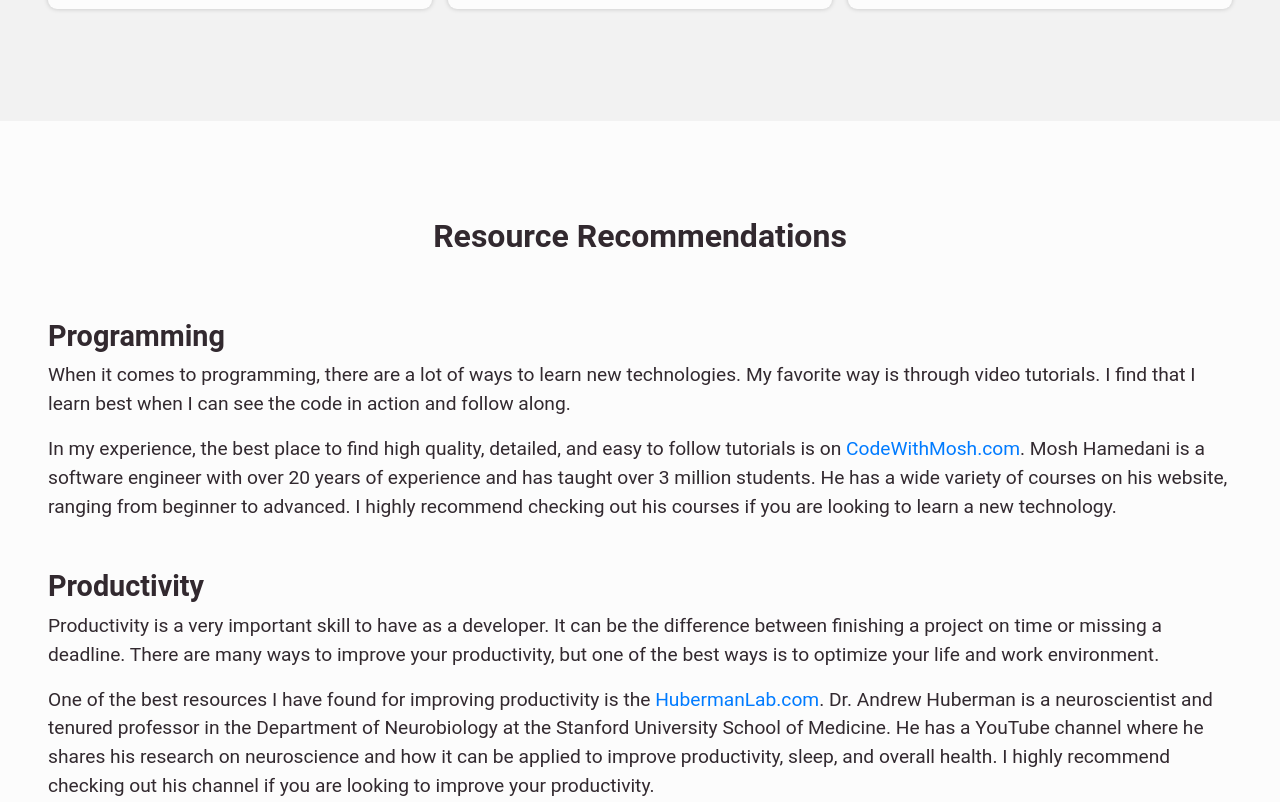
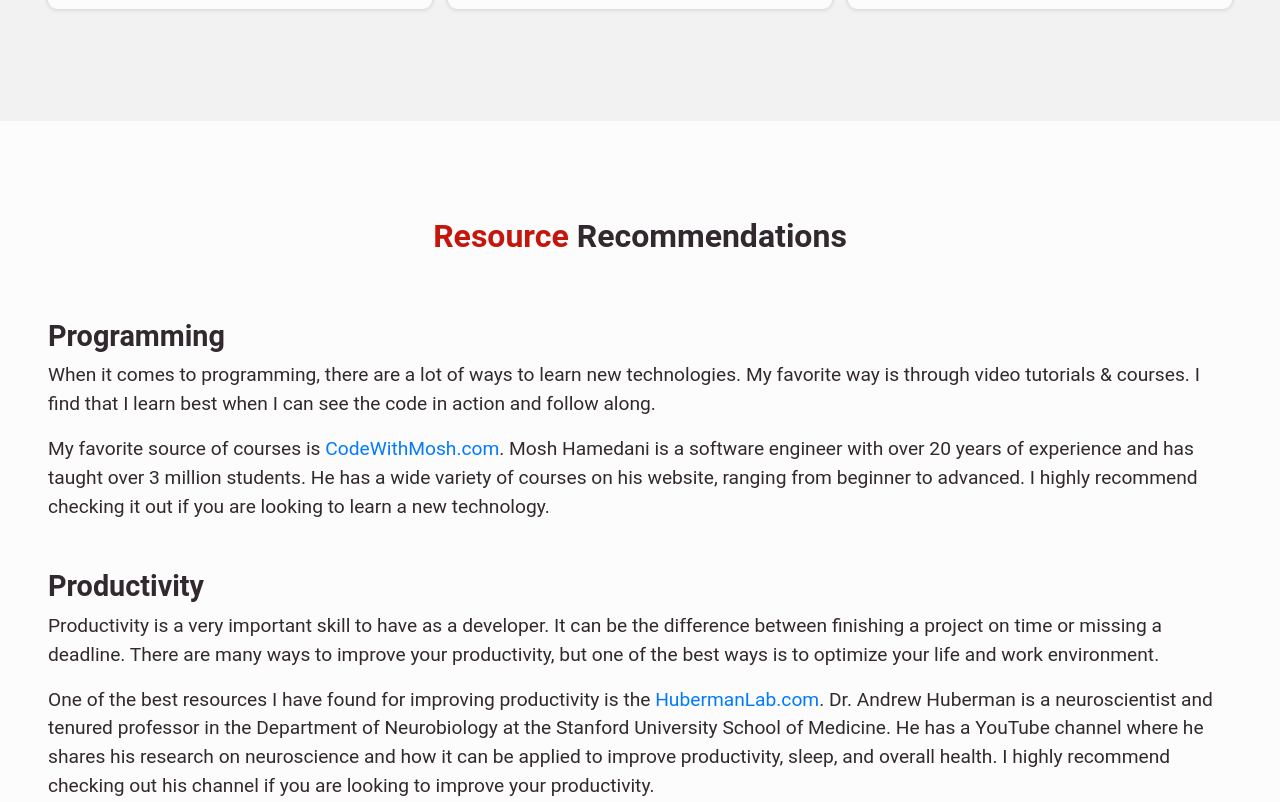
Before and after one commit to JacobBowlware/EfficientDev, a React (Create React App) app: page / in a window 1280 px wide. Shown: the part 1218-2020 px from the top of the page. Built offline with nearby package versions, Linux system fonts and the light colour scheme.

Commit message:
Implement more color into text.

```diff
--- a/src/css/App.css
+++ b/src/css/App.css
@@ -101,6 +101,17 @@
   width: 80%;
   max-width: 600px;
   border-radius: 9px;
+  box-shadow: 0 0 5px rgba(0, 0, 0, 0.2);
+  height: 100%;
+  transition: all .3s;
+}
+
+.web-section__item-img-no-shadow {
+  box-shadow: none;
+}
+
+.web-section__item-img:hover {
+  scale: 1.01;
 }
 
 .blog-page {
@@ -213,6 +224,3 @@
   font-size: 1rem;
   margin-right: .2rem;
 }
-
-
-@media screen and (min-width: 768px) {}
--- a/src/css/Home.css
+++ b/src/css/Home.css
@@ -68,18 +68,29 @@
     align-items: center;
 }
 
+.home-resources-grid {
+    padding-top: 0;
+    padding-bottom: 0;
+}
+
 .home-resources-container__item {
     margin-top: 2rem;
+    display: flex;
+    justify-content: center;
+    align-items: center;
+    flex-direction: column;
 }
 
 .home-resources__item-header {
     font-weight: 600;
     font-size: 1.6rem;
+    width: 100%;
 }
 
 .home-resources__item-body {
     font-size: 1rem;
     font-weight: 400;
+    width: 100%;
 }
 
 @media screen and (min-width: 768px) {
@@ -91,3 +102,9 @@
         font-size: 1.8rem;
     }
 }
+
+@media screen and (max-width: 1024px) {
+    .home-resources-grid {
+        grid-template-columns: 1fr;
+    }
+}
--- a/src/pages/Home.tsx
+++ b/src/pages/Home.tsx
@@ -1,6 +1,8 @@
 
 // Assets
 import EfficientDevLogo from '../assets/EfficientDevLogo.svg';
+import HubermanSS from '../assets/HubermanSS.png';
+import MoshSS from '../assets/MoshSS.png';
 
 // Components
 import PostCard from '../components/PostCard';
@@ -11,6 +13,7 @@
 import { posts as frontEndPosts } from './blogs/FrontEnd';
 import { posts as backEndPosts } from './blogs/BackEnd';
 import { posts as productivityPosts } from './blogs/Productivity';
+import { Link } from 'react-router-dom';
 
 let posts = [
     ...frontEndPosts,
@@ -45,14 +48,14 @@
                     </a>
                 </div>
                 <div className="web-section-grid__item">
-                    <img className="web-section__item-img" src={EfficientDevLogo} alt="" />
+                    <img className="web-section__item-img web-section__item-img-no-shadow" src={EfficientDevLogo} alt="" />
                 </div>
             </div>
             <div className="web-section-cont-dark" id="posts">
                 <div className="web-section">
                     <div className="web-section__item home-hero__item">
                         <h2 className="web-section-header home-posts-header">
-                            Recent Posts
+                            Recent <span className="text-highlight">Posts</span>
                         </h2>
                     </div>
                     <div className="home-posts-container">
@@ -67,28 +70,24 @@
                 </div>
             </div>
             <div className="web-section-cont">
-                <div className="web-section">
-                    <div className="web-section__item">
+                <div className="web-section pb-0">
                     <h2 className="web-section-header home-posts-header">
-                            Resource Recommendations
+                        <span className="text-highlight">Resource</span> Recommendations
                     </h2>
-                    </div>
-                    <div className="home-resources-container">
                     <div className="home-resources-container__item">
                         <h3 className="home-resources__item-header">
                             Programming
                         </h3>
                         <p className="home-resources__item-body">
                             When it comes to programming, there are a lot of ways to learn new technologies. My
-                                favorite way is through video tutorials.
+                            favorite way is through video tutorials & courses.
                             I find that I learn best when I can see the code in action and follow along.
                         </p>
                         <p className="home-resources__item-body">
-                                In my experience, the best place to find high quality, detailed, and easy to follow
-                                tutorials is on <a href="https://codewithmosh.com//" target="_blank" rel="noreferrer">CodeWithMosh.com</a>.
+                            My favorite source of courses is <a href="https://codewithmosh.com//" target="_blank" rel="noreferrer">CodeWithMosh.com</a>.
                             Mosh Hamedani is a software engineer with over 20 years of experience and has taught over 3 million students.
                             He has a wide variety of courses on his website, ranging from beginner to advanced. I highly recommend
-                                checking out his courses if you are looking to learn a new technology.
+                            checking it out if you are looking to learn a new technology.
                         </p>
                     </div>
                     <div className="home-resources-container__item">
@@ -124,7 +123,6 @@
                     </div>
                 </div>
             </div>
-            </div>
         </>
     );
 }
```
Also changed, not shown: src/assets/HubermanSS.png (added), src/assets/MoshSS.png (added). Lines whose indentation alone changed are shown as unchanged.
